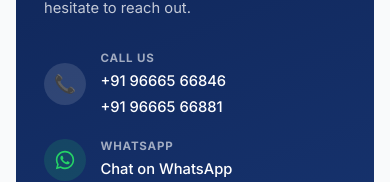
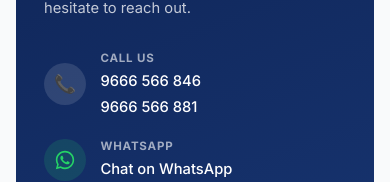
Before and after one commit to Snapbrio321/HumbleHomeCare, a React (Vite) app: page /contact in a window 390 px wide. Shown: the part 569-751 px from the top of the page. Built offline with nearby package versions, Linux system fonts and the light colour scheme.

Commit message:
fix: update phone number format to 9666 566 846 / 9666 566 881

```diff
--- a/src/components/Contact.jsx
+++ b/src/components/Contact.jsx
@@ -53,8 +53,8 @@ export default function Contact() {
                 <span className="contact-detail-icon" aria-hidden="true">📞</span>
                 <div>
                   <div className="contact-detail-label">Call Us</div>
-                  <a href="tel:+919666566846" className="contact-detail-value">+91 96665 66846</a>
-                  <a href="tel:+919666566881" className="contact-detail-value" style={{ display: 'block', marginTop: '0.25rem' }}>+91 96665 66881</a>
+                  <a href="tel:+919666566846" className="contact-detail-value">9666 566 846</a>
+                  <a href="tel:+919666566881" className="contact-detail-value" style={{ display: 'block', marginTop: '0.25rem' }}>9666 566 881</a>
                 </div>
               </div>
 
--- a/src/components/Footer.jsx
+++ b/src/components/Footer.jsx
@@ -73,8 +73,8 @@ export default function Footer() {
               <li>
                 <span aria-hidden="true">📞</span>
                 <div style={{ display: 'flex', flexDirection: 'column', gap: '0.25rem' }}>
-                  <a href="tel:+919666566846">+91 96665 66846</a>
-                  <a href="tel:+919666566881">+91 96665 66881</a>
+                  <a href="tel:+919666566846">9666 566 846</a>
+                  <a href="tel:+919666566881">9666 566 881</a>
                 </div>
               </li>
               <li>
--- a/src/components/MedicalEquipments.jsx
+++ b/src/components/MedicalEquipments.jsx
@@ -148,10 +148,10 @@ export default function MedicalEquipments() {
                 <h3>Need Equipment?</h3>
                 <p>Call or WhatsApp us to check availability and get the best rates.</p>
                 <a href="tel:+919666566846" className="btn-primary eq-cta-btn">
-                  📞 +91 96665 66846
+                  📞 9666 566 846
                 </a>
                 <a href="tel:+919666566881" className="btn-primary eq-cta-btn">
-                  📞 +91 96665 66881
+                  📞 9666 566 881
                 </a>
                 <a href="https://wa.me/919666566846" target="_blank" rel="noopener noreferrer" className="eq-wa-btn">
                   <svg viewBox="0 0 32 32" width="18" height="18" fill="#25D366"><path d="M16.003 2.667C8.637 2.667 2.667 8.637 2.667 16c0 2.347.63 4.608 1.824 6.588L2.667 29.333l6.924-1.797A13.28 13.28 0 0 0 16.003 29.333C23.363 29.333 29.333 23.363 29.333 16S23.363 2.667 16.003 2.667zm0 24.267a11.01 11.01 0 0 1-5.617-1.538l-.402-.238-4.11 1.067 1.093-3.99-.263-.418A10.987 10.987 0 0 1 5.037 16c0-6.044 4.922-10.963 10.966-10.963S26.963 9.956 26.963 16s-4.916 10.934-10.96 10.934zm6.01-8.198c-.33-.165-1.952-.963-2.255-1.073-.303-.11-.523-.165-.744.165-.22.33-.853 1.073-1.045 1.293-.193.22-.385.248-.715.083-.33-.165-1.393-.514-2.653-1.638-.98-.874-1.642-1.953-1.834-2.283-.193-.33-.02-.508.145-.672.15-.148.33-.385.495-.578.165-.193.22-.33.33-.55.11-.22.055-.413-.027-.578-.083-.165-.744-1.793-1.018-2.453-.268-.644-.54-.557-.744-.567l-.633-.012c-.22 0-.578.083-.881.413-.303.33-1.155 1.128-1.155 2.75s1.183 3.19 1.348 3.41c.165.22 2.328 3.556 5.643 4.988.789.34 1.404.543 1.884.695.791.252 1.512.216 2.082.131.635-.095 1.952-.798 2.228-1.569.275-.77.275-1.43.193-1.569-.083-.138-.303-.22-.633-.385z"/></svg>
--- a/src/pages/ContactPage.jsx
+++ b/src/pages/ContactPage.jsx
@@ -58,8 +58,8 @@ export default function ContactPage() {
                   <div className="cp-detail-icon cp-icon--blue">📞</div>
                   <div>
                     <div className="cp-detail-label">Call Us</div>
-                    <div className="cp-detail-value">+91 96665 66846</div>
-                    <div className="cp-detail-value" style={{ marginTop: '0.2rem' }}>+91 96665 66881</div>
+                    <div className="cp-detail-value">9666 566 846</div>
+                    <div className="cp-detail-value" style={{ marginTop: '0.2rem' }}>9666 566 881</div>
                   </div>
                 </a>
 
--- a/src/pages/EquipmentPage.jsx
+++ b/src/pages/EquipmentPage.jsx
@@ -110,8 +110,8 @@ export default function EquipmentPage() {
             </div>
             <div className="ep-hero-contact">
               <p>To enquire about any equipment:</p>
-                <a href="tel:+919666566846" className="btn-primary ep-call-btn">📞 +91 96665 66846</a>
-              <a href="tel:+919666566881" className="btn-primary ep-call-btn" style={{marginTop:'-0.25rem'}}>📞 +91 96665 66881</a>
+                <a href="tel:+919666566846" className="btn-primary ep-call-btn">📞 9666 566 846</a>
+              <a href="tel:+919666566881" className="btn-primary ep-call-btn" style={{marginTop:'-0.25rem'}}>📞 9666 566 881</a>
               <a href="https://wa.me/919666566846" target="_blank" rel="noopener noreferrer" className="ep-wa-hero">
                 <svg viewBox="0 0 32 32" width="20" height="20" fill="#25D366"><path d="M16.003 2.667C8.637 2.667 2.667 8.637 2.667 16c0 2.347.63 4.608 1.824 6.588L2.667 29.333l6.924-1.797A13.28 13.28 0 0 0 16.003 29.333C23.363 29.333 29.333 23.363 29.333 16S23.363 2.667 16.003 2.667zm0 24.267a11.01 11.01 0 0 1-5.617-1.538l-.402-.238-4.11 1.067 1.093-3.99-.263-.418A10.987 10.987 0 0 1 5.037 16c0-6.044 4.922-10.963 10.966-10.963S26.963 9.956 26.963 16s-4.916 10.934-10.96 10.934zm6.01-8.198c-.33-.165-1.952-.963-2.255-1.073-.303-.11-.523-.165-.744.165-.22.33-.853 1.073-1.045 1.293-.193.22-.385.248-.715.083-.33-.165-1.393-.514-2.653-1.638-.98-.874-1.642-1.953-1.834-2.283-.193-.33-.02-.508.145-.672.15-.148.33-.385.495-.578.165-.193.22-.33.33-.55.11-.22.055-.413-.027-.578-.083-.165-.744-1.793-1.018-2.453-.268-.644-.54-.557-.744-.567l-.633-.012c-.22 0-.578.083-.881.413-.303.33-1.155 1.128-1.155 2.75s1.183 3.19 1.348 3.41c.165.22 2.328 3.556 5.643 4.988.789.34 1.404.543 1.884.695.791.252 1.512.216 2.082.131.635-.095 1.952-.798 2.228-1.569.275-.77.275-1.43.193-1.569-.083-.138-.303-.22-.633-.385z"/></svg>
                 WhatsApp Us
--- a/src/pages/LocationsPage.jsx
+++ b/src/pages/LocationsPage.jsx
@@ -8,8 +8,8 @@ const offices = [
     city: 'Visakhapatnam',
     label: 'Headquarters',
     address: '18-186/1 Chinnagadili,\nOpposite CARE Hospital, Pedda Gadhili,\nArilova, Visakhapatnam,\nAndhra Pradesh – 530040',
-    phone1: '+91 96665 66846',
-    phone2: '+91 96665 66881',
+    phone1: '9666 566 846',
+    phone2: '9666 566 881',
     email: 'info@humblehealthcare.com',
     hours: 'Mon – Sun: 24 / 7 Available',
     mapLink: 'https://maps.google.com/?q=18-186/1+Chinnagadili,+opposite+CARE+Hospital,+Pedda+Gadhili,+Arilova,+Visakhapatnam,+Andhra+Pradesh+530040',
@@ -22,8 +22,8 @@ const offices = [
     city: 'Vijayawada',
     label: 'Branch Office',
     address: 'GM6F+W5C, Road No. 7,\nBharath Nagar, Sri Ramachandra Nagar,\nKanuru, Vijayawada,\nAndhra Pradesh – 520008',
-    phone1: '+91 96665 66846',
-    phone2: '+91 96665 66881',
+    phone1: '9666 566 846',
+    phone2: '9666 566 881',
     email: 'info@humblehealthcare.com',
     hours: 'Mon – Sun: 24 / 7 Available',
     mapLink: 'https://maps.google.com/?q=GM6F+W5C,+Road+No.+7,+Bharath+nagar,+Sri+Ramachandra+Nagar,+Kanuru,+Vijayawada,+Andhra+Pradesh+520008',
@@ -36,8 +36,8 @@ const offices = [
     city: 'Rajamahendravaram',
     label: 'Branch Office',
     address: 'GK Gardens, 85-20-2/1A, 1st Line,\nNear JK Gardens, All Bank Colony,\nMorampudi, Rajamahendravaram,\nAndhra Pradesh – 533103',
-    phone1: '+91 96665 66846',
-    phone2: '+91 96665 66881',
+    phone1: '9666 566 846',
+    phone2: '9666 566 881',
     email: 'info@humblehealthcare.com',
     hours: 'Mon – Sun: 24 / 7 Available',
     mapLink: 'https://maps.google.com/?q=85-20-2/1A,+1st+Line,+near+JK+Gardens,+All+Bank+Colony,+Morampudi,+Rajamahendravaram,+Andhra+Pradesh+533103',
@@ -50,8 +50,8 @@ const offices = [
     city: 'Vizianagaram',
     label: 'Branch Office',
     address: 'PRS Complex, Tirumala Hospital Road,\nNear R.T.C. Complex, Siddarth Nagar,\nBalaji Nagar, Vizianagaram,\nAndhra Pradesh – 535003',
-    phone1: '+91 96665 66846',
-    phone2: '+91 96665 66881',
+    phone1: '9666 566 846',
+    phone2: '9666 566 881',
     email: 'info@humblehealthcare.com',
     hours: 'Mon – Sun: 24 / 7 Available',
     mapLink: 'https://maps.google.com/?q=PRS+Complex,+Tirumala+Hospital+Rd,+near+RTC+Complex,+Siddarth+Nagar,+Balaji+Nagar,+Vizianagaram,+Andhra+Pradesh+535003',
@@ -64,8 +64,8 @@ const offices = [
     city: 'Khammam',
     label: 'Branch Office',
     address: '11-2-50/1, Balaji Nagar,\nKhammam,\nTelangana – 507001',
-    phone1: '+91 96665 66846',
-    phone2: '+91 96665 66881',
+    phone1: '9666 566 846',
+    phone2: '9666 566 881',
     email: 'info@humblehealthcare.com',
     hours: 'Mon – Sun: 24 / 7 Available',
     mapLink: 'https://maps.google.com/?q=11-2-50/1,+Balaji+Nagar,+Khammam,+Telangana+507001',
@@ -78,8 +78,8 @@ const offices = [
     city: 'Kakinada',
     label: 'Branch Office',
     address: 'ADB Road, Near Achampet Junction,\nPanasapadu, Kakinada,\nAndhra Pradesh – 533005',
-    phone1: '+91 96665 66846',
-    phone2: '+91 96665 66881',
+    phone1: '9666 566 846',
+    phone2: '9666 566 881',
     email: 'info@humblehealthcare.com',
     hours: 'Mon – Sun: 24 / 7 Available',
     mapLink: 'https://maps.google.com/?q=ADB+Rd,+near+Achampet+Junction,+Panasapadu,+Kakinada,+Andhra+Pradesh+533005',
--- a/src/pages/ServiceDetailPage.jsx
+++ b/src/pages/ServiceDetailPage.jsx
@@ -93,10 +93,10 @@ export default function ServiceDetailPage() {
               </p>
               <Link to="/contact" className="btn-primary svc-cta-btn">Contact Us Now</Link>
               <a href="tel:+919666566846" className="svc-phone-link">
-                <span>📞</span> +91 96665 66846
+                <span>📞</span> 9666 566 846
               </a>
               <a href="tel:+919666566881" className="svc-phone-link">
-                <span>📞</span> +91 96665 66881
+                <span>📞</span> 9666 566 881
               </a>
               <a href="https://wa.me/919666566846" target="_blank" rel="noopener noreferrer" className="svc-whatsapp-link">
                 <svg viewBox="0 0 32 32" width="18" height="18" fill="#25D366"><path d="M16.003 2.667C8.637 2.667 2.667 8.637 2.667 16c0 2.347.63 4.608 1.824 6.588L2.667 29.333l6.924-1.797A13.28 13.28 0 0 0 16.003 29.333C23.363 29.333 29.333 23.363 29.333 16S23.363 2.667 16.003 2.667zm0 24.267a11.01 11.01 0 0 1-5.617-1.538l-.402-.238-4.11 1.067 1.093-3.99-.263-.418A10.987 10.987 0 0 1 5.037 16c0-6.044 4.922-10.963 10.966-10.963S26.963 9.956 26.963 16s-4.916 10.934-10.96 10.934zm6.01-8.198c-.33-.165-1.952-.963-2.255-1.073-.303-.11-.523-.165-.744.165-.22.33-.853 1.073-1.045 1.293-.193.22-.385.248-.715.083-.33-.165-1.393-.514-2.653-1.638-.98-.874-1.642-1.953-1.834-2.283-.193-.33-.02-.508.145-.672.15-.148.33-.385.495-.578.165-.193.22-.33.33-.55.11-.22.055-.413-.027-.578-.083-.165-.744-1.793-1.018-2.453-.268-.644-.54-.557-.744-.567l-.633-.012c-.22 0-.578.083-.881.413-.303.33-1.155 1.128-1.155 2.75s1.183 3.19 1.348 3.41c.165.22 2.328 3.556 5.643 4.988.789.34 1.404.543 1.884.695.791.252 1.512.216 2.082.131.635-.095 1.952-.798 2.228-1.569.275-.77.275-1.43.193-1.569-.083-.138-.303-.22-.633-.385z"/></svg>
--- a/src/pages/ServicesPage.jsx
+++ b/src/pages/ServicesPage.jsx
@@ -78,7 +78,7 @@ export default function ServicesPage() {
           </div>
           <div className="sp-cta-actions">
             <Link to="/contact" className="btn-primary">Contact Us Today</Link>
-            <a href="tel:+919666566846" className="btn-outline sp-outline">📞 +91 96665 66846</a>
+            <a href="tel:+919666566846" className="btn-outline sp-outline">📞 9666 566 846</a>
           </div>
         </div>
       </section>
```
